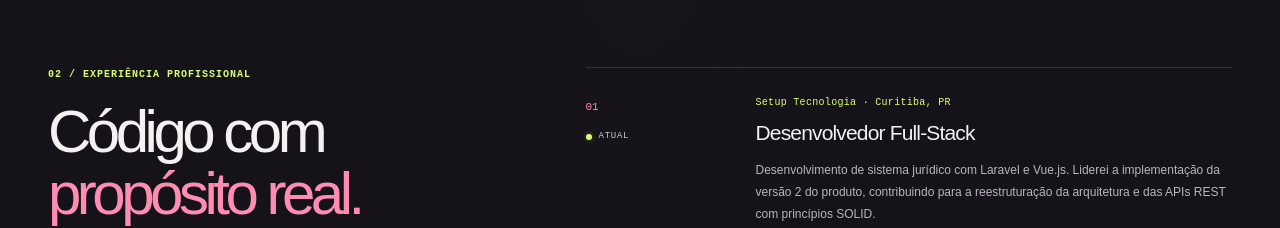
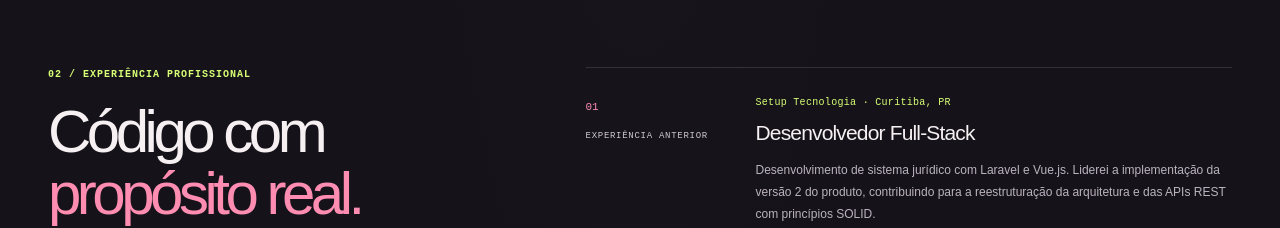
Before and after one commit to Isaque-Claudino-dos-Santos/portfolio, a Next.js app: page / in a window 1280 px wide. Shown: the part 3120-3348 px from the top of the page. Built offline with nearby package versions, Linux system fonts and the light colour scheme.

Commit message:
togle status

```diff
--- a/app/page.tsx
+++ b/app/page.tsx
@@ -370,7 +370,7 @@ export default function Home() {
                 <div className="experience-meta">
                   <span className="experience-index">01</span>
                   <span className="experience-status">
-                    <span className="status-dot" /> ATUAL
+                    <span className="experience-status">EXPERIÊNCIA ANTERIOR</span>
                   </span>
                 </div>
                 <div className="experience-details">
```
